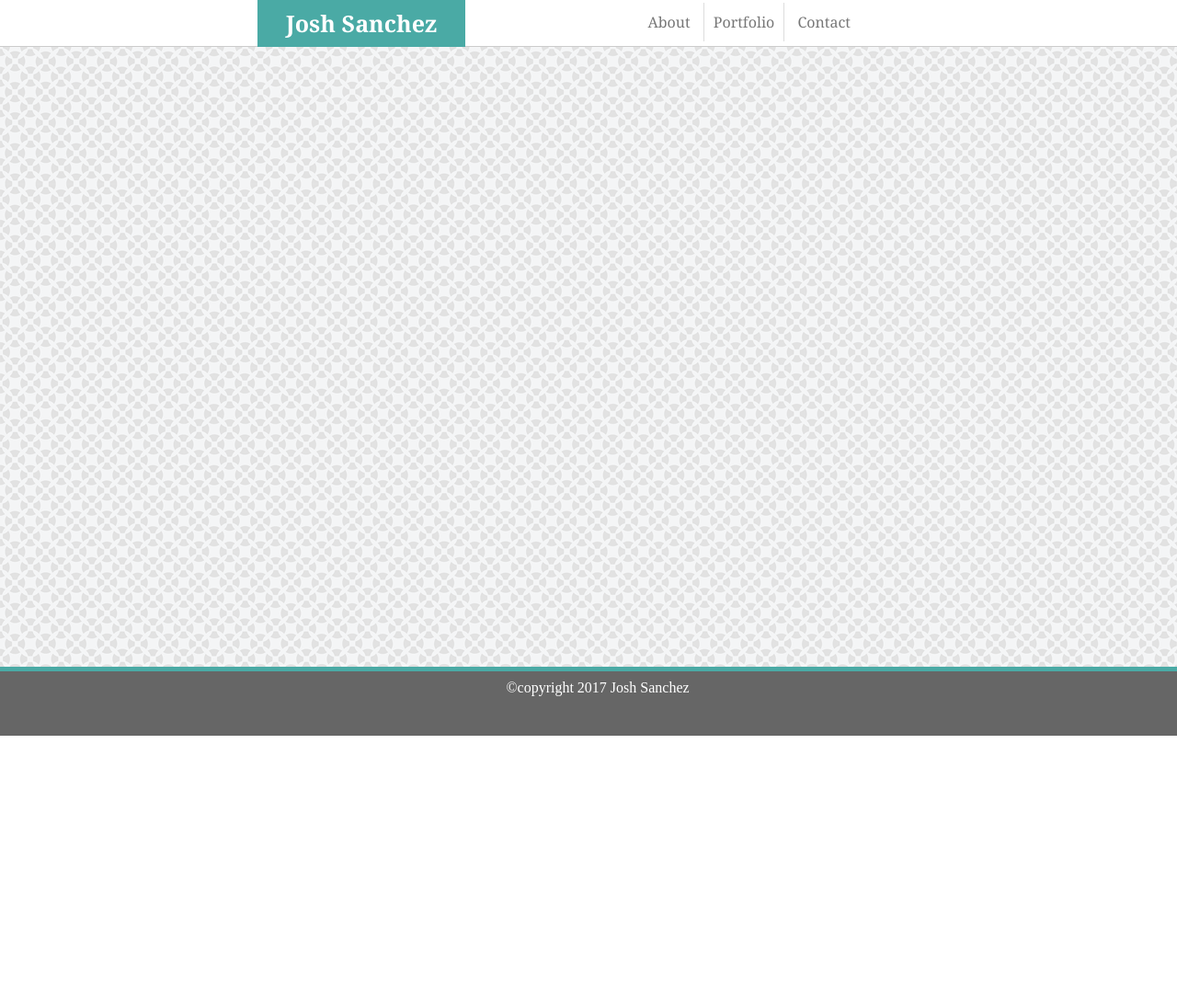
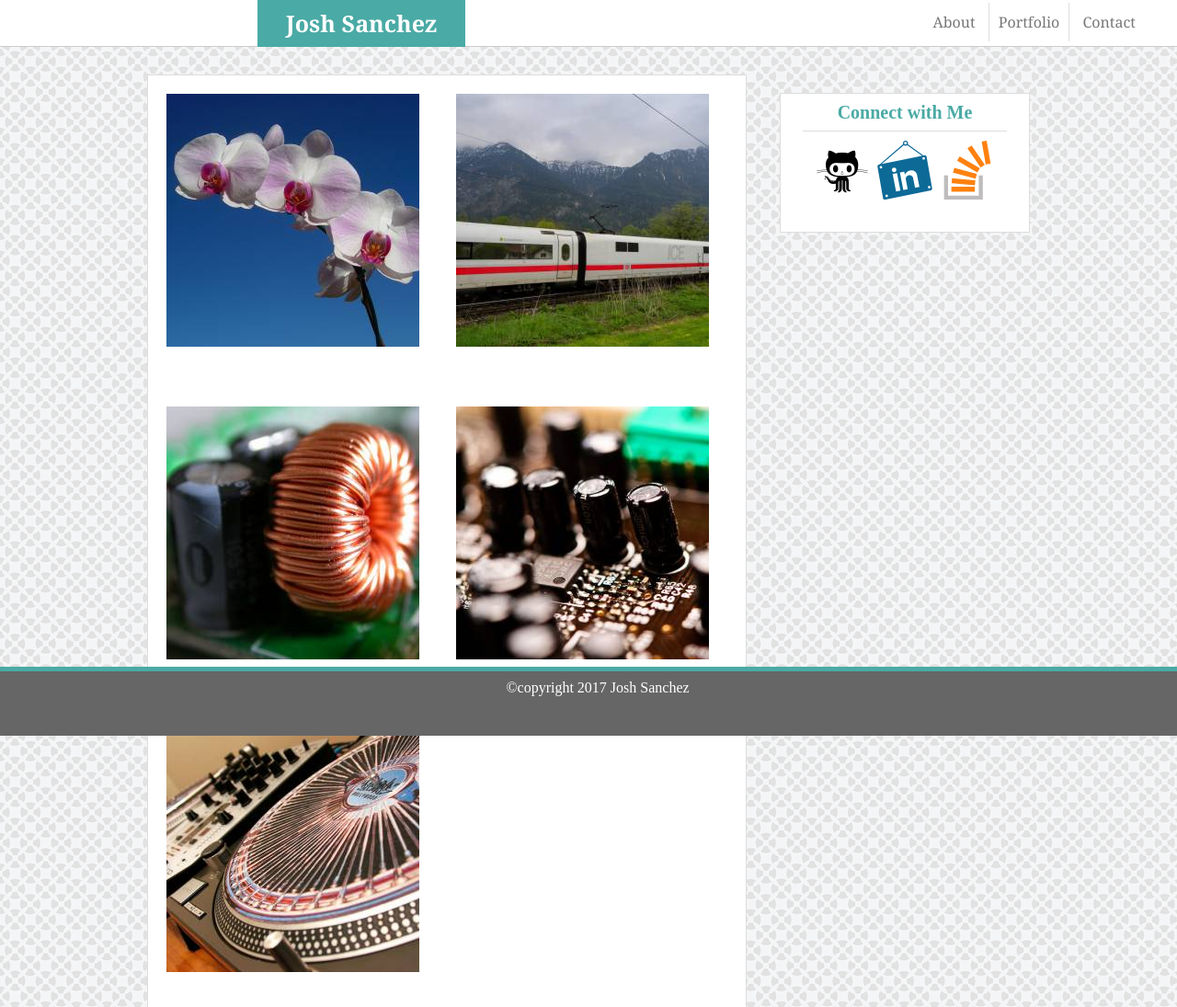
Before and after one commit to PupMafia/pupmafia.github.io, a plain HTML site: page portfolio.html in a window 1280 px wide. Shown: the top 1095 px of the page at 92% size. Before the commit the page ends 800 px from the top, so only its background shows below. Drawn offline with Linux system fonts and the light colour scheme.

Commit message:
portfolio page mostly fleshed (Footer bug on portpage due to footer code revamp)

```diff
--- a/assets/css/style.css
+++ b/assets/css/style.css
@@ -22,6 +22,7 @@ header {
 .headercontent {
     background-color: #ffffff;
     height: 50px;
+    width: 960px;
 }
 
 #name {
@@ -52,7 +53,7 @@ a:link, a:visited {
     z-index: 1;
     position: relative;
     bottom: 35px;
-    right: 350px;
+    left: 280px;
 }
 
 .portlink {
@@ -92,6 +93,15 @@ form {
 .contactcontent {
     width: 960px;
     margin: auto;
+    margin-top: 20px;
+}
+
+.portcontent {
+    width: 960px;
+    margin: auto;
+    margin-top: 20px;
+    line-height: 20px;
+    padding: 10px;
 }
 
 .content {
@@ -100,6 +110,10 @@ form {
     margin-top: 20px;
     line-height: 20px;
     padding: 10px;
+}
+
+.content .connect {
+    margin: 0px;
 }
 
 .headers {
@@ -145,6 +159,8 @@ form {
     margin: auto;
     float: right;
     border: 1px solid #dddddd;
+    margin-top: 20px;
+    padding-bottom: 30px;
 
 }
 
@@ -165,13 +181,46 @@ form {
     text-align: center;
 }
 
+ul{
+    float: left;
+    width: 650px;
+    background-color: #ffffff;
+    border: 1px solid #dddddd;
+}
+
+li img {
+    width: auto;
+}
+
+li {
+    float: left;
+    margin: 10px;
+    padding: 10px;
+}
+
+ul .text {
+    position:relative;
+    bottom:30px;
+    left:0px;
+    visibility:hidden;
+    background-color: #4aaaa5;
+    color: #ffffff;
+    font-family: Georgia, 'Times New Roman', Times, serif;
+    text-align: center;
+    margin: auto;
+    }
+
+ul:hover .text {
+    visibility: visible;
+}
+
 footer {
-    clear: both;
+
     text-align: center;
     color: #ffffff;
     background-color: #666666;
     border-top: 5px solid #4aaaa5;
-    position: fixed;
+    position: absolute;
     bottom: 0;
     height: 50px;
     padding: 10px;
--- a/portfolio.html
+++ b/portfolio.html
@@ -29,6 +29,33 @@
     </header>
 
     <body background="assets/images/background.png">
+
+        <div class="portcontent">
+
+            <div class="portlist">
+                <ul>
+                    <li><img src="assets/images/nature.jpg"><p class="text">Nature</p></li>
+                    <li><img src="assets/images/travel.jpg"><p class="text">Travel</p></li><br>
+                    <li><img src="assets/images/technology.jpg"><p class="text">Technology</p></li>
+                    <li><img src="assets/images/coding.jpg"><p class="text">Coding</p></li><br>
+                    <li><img src="assets/images/music.jpg"><p class="text">Music</p></li>
+                </ul>
+            </div>
+
+            <div class="connect">
+
+                <h2 class="connectheader">Connect with Me</h2>
+
+                <div class="connectlinks">
+                    <a target="_blank" href="https://github.com/"><img src="assets/images/github.png"></a>
+                    <a target="_blank" href="https://www.linkedin.com/feed/"><img src="assets/images/linkedin.png"></a>
+                    <a target="_blanl" href="https://stackoverflow.com/"><img src="assets/images/stackoverflow.png"></a>
+                </div>
+
+            </div>
+
+        </div>
+
     </body>
 
     <footer>
```
Also changed, not shown: contact.html (+1 -1 lines), assets/images/coding.jpg (added), assets/images/fantasy.jpg (added), assets/images/music.jpg (added), assets/images/nature.jpg (added), assets/images/technology.jpg (added), assets/images/travel.jpg (added).
